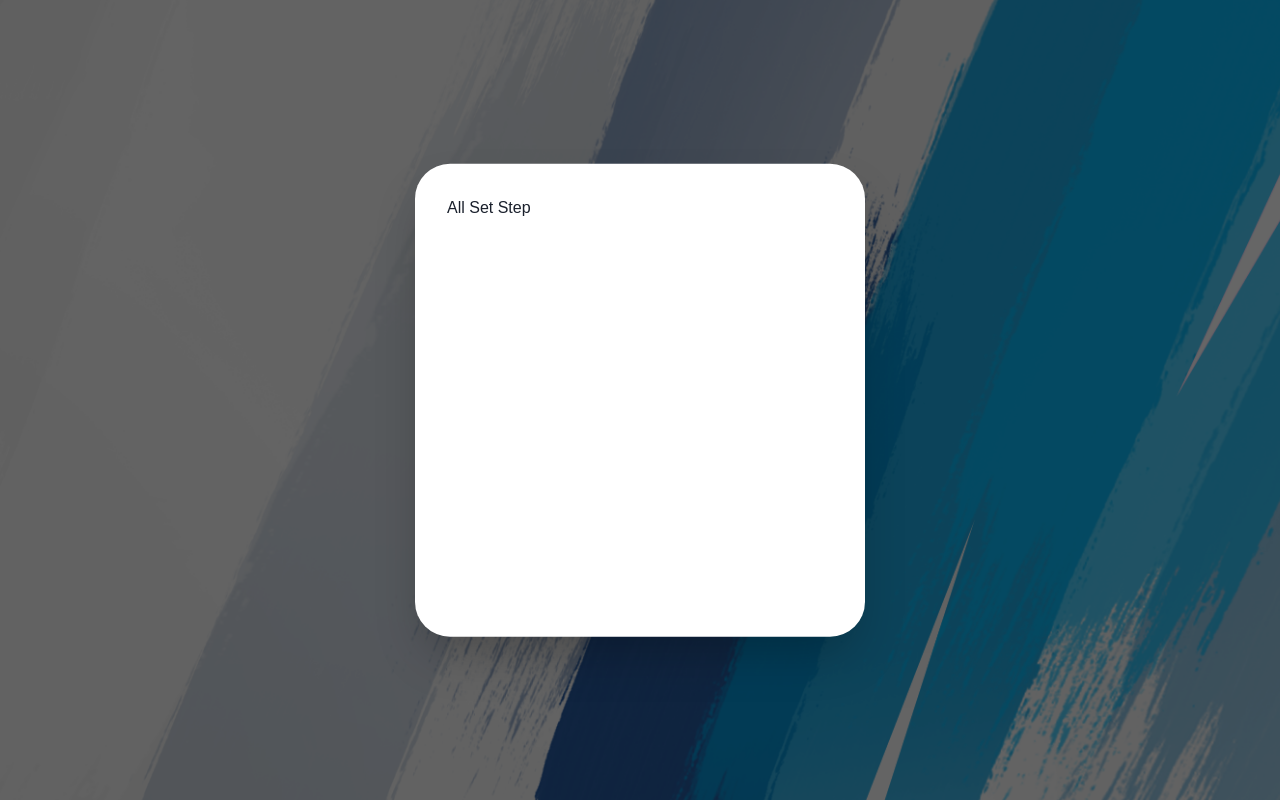
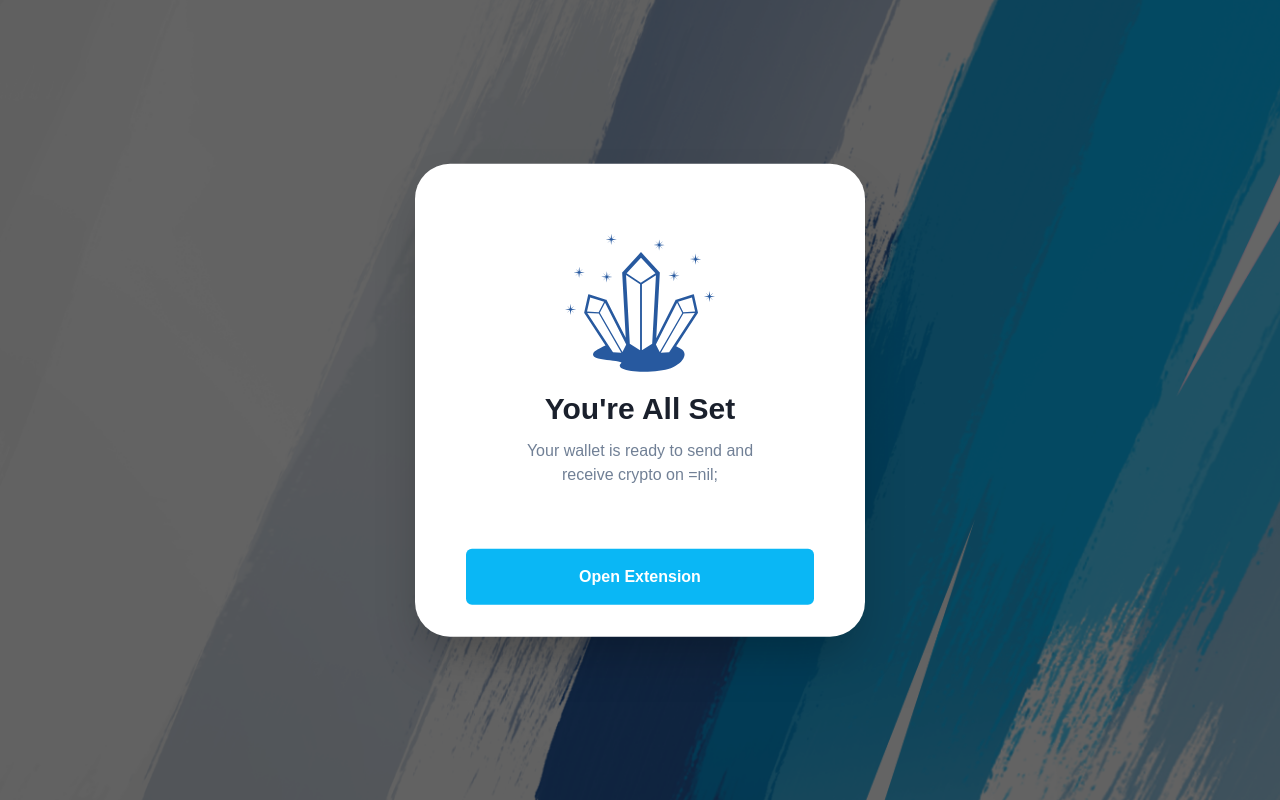
Before and after one commit to 0xAleksaOpacic/nil-wallet, a React (Vite) app: page /onboarding/all-set in a window 1280 px wide. Built offline with nearby package versions, Linux system fonts and the light colour scheme.

Commit message:
create all set onboarding modal

```diff
--- a/src/components/pages/Onboarding/AllSet.tsx
+++ b/src/components/pages/Onboarding/AllSet.tsx
@@ -1,8 +1,40 @@
+import { Box, Button, VStack, Text, Image } from "@chakra-ui/react";
+import iceShardsIcon from '/icons/iceShards.svg'; // Ensure this path is correct
+
 const AllSet = () => {
 	return (
-		<div>
-			All Set Step
-		</div>
+		<VStack height={"100%"} justifyContent="space-between" align="center">
+			{/* Top Section: Icon and Title/Subtitles */}
+			<VStack spacing={2} align="center" paddingTop={8}>
+				{/* Icon */}
+				<Box display="flex" justifyContent="center" p={0} m={0}>
+					<Image src={iceShardsIcon} alt="Ice Shards Icon" boxSize="150px" p={0} m={0} /> {/* Increased size */}
+				</Box>
+
+				{/* Title and Subtitle */}
+				<VStack align="center">
+					<Text fontSize="3xl" fontWeight="bold" textAlign="center"> {/* Increased size */}
+						You're All Set
+					</Text>
+					<Text fontSize="md" color="gray.500" textAlign="center">
+						Your wallet is ready to send and <br /> receive crypto on =nil;
+					</Text>
+				</VStack>
+			</VStack>
+
+			{/* Bottom Section: Open Extension Button */}
+			<Box width="90%">
+				<Button
+					colorScheme="blue"
+					bg="wallet.lightBlue"
+					width="100%"
+					py={7}
+					onClick={() => { /* Handle open extension */ }}
+				>
+					Open Extension
+				</Button>
+			</Box>
+		</VStack>
 	);
 };
 
```
